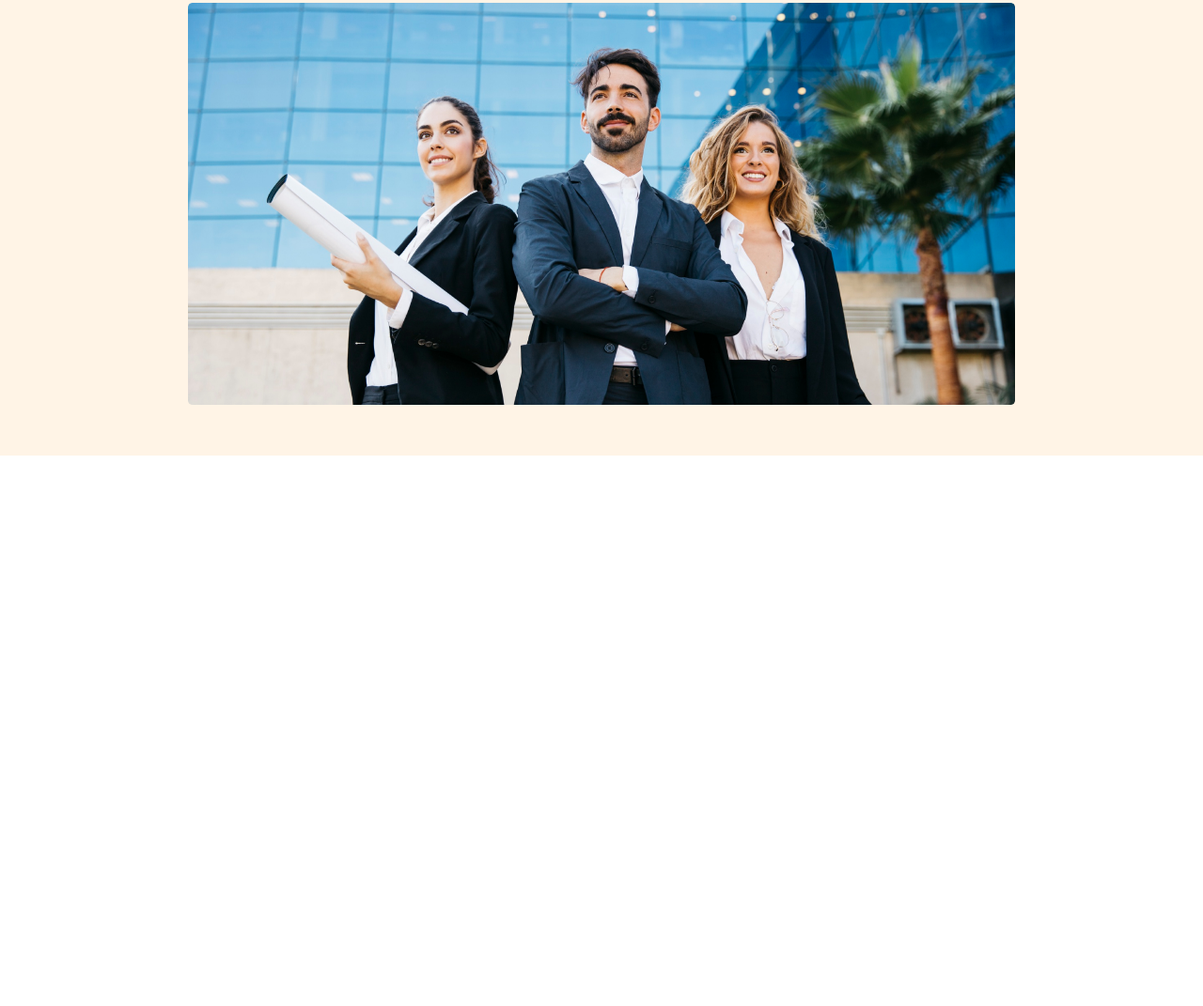
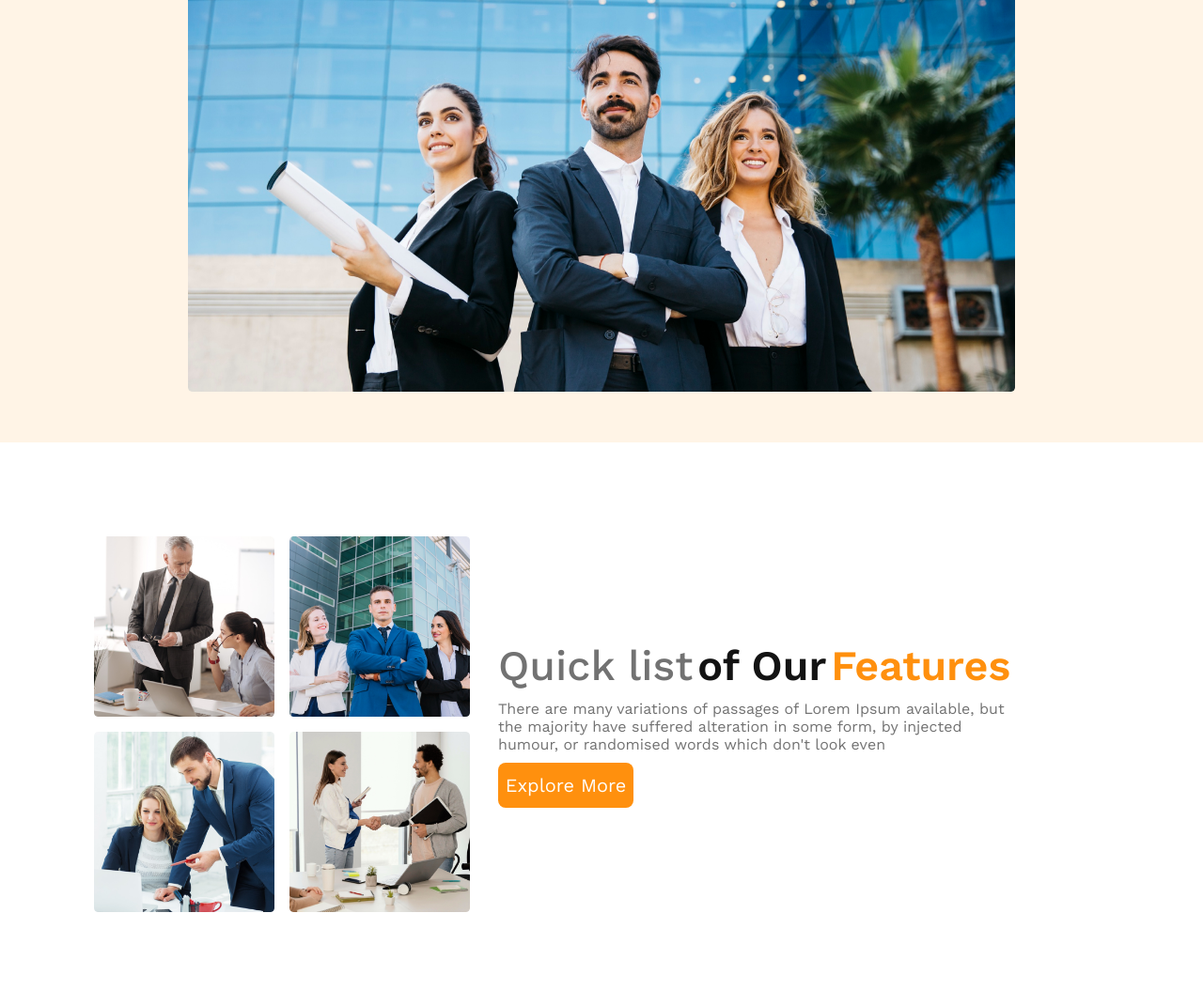
Before and after one commit to roksana35/Module-9, a plain HTML site: page index.html in a window 1280 px wide. Shown: the part 487-1558 px from the top of the page at 94% size. Before the commit the page ends 972 px from the top, so only its background shows below. Drawn offline with nearby package versions, Linux system fonts and the light colour scheme.

Commit message:
add card section

```diff
--- a/index.html
+++ b/index.html
@@ -28,6 +28,21 @@
 
     </header>
     <main>
+        <section>
+            <div class="card">
+                <img src="images/team1.png" alt="">
+                <img src="images/team2.png" alt="">
+                <img src="images/team3.png" alt="">
+                <img src="images/team4.png" alt="">
+            </div>
+            <div class="card-text">
+                <h4 class="card-title"><span class="quick-list">Quick list</span> <span class="OUR">of Our</span>
+                    <span class="feature">Features</span></h4>
+                <p class="card-describtion">There are many variations of passages of Lorem Ipsum available, but the majority have suffered alteration in some form, by injected humour, or randomised words which don't look even</p>
+                <button class="btn">Explore More</button>
+            </div>
+
+        </section>
 
     </main>
     <footer>
--- a/style.css
+++ b/style.css
@@ -4,6 +4,10 @@
     margin: 0;
     padding: 0;
     box-sizing: border-box;
+}
+img{
+    width: 100%;
+    height: 100%;
 }
 /* header section */
 header{
@@ -56,7 +60,7 @@ nav li a{
 
 }
 .btn{
-height: 3.9rem;
+height: 3rem;
 width: 9rem;
 
 border-radius: 8px;
@@ -69,6 +73,57 @@ font-size: 1.25rem;
 .banner img{
     width: 100%;
 }
+main{
+    max-width: 1440px;
+    margin: 0 auto;
+}
+section{
+    display: flex;
+    gap: 30px;
+    align-items: center;
+    padding: 100px;
+
+}
+.card{
+    display: grid;
+    grid-template-columns: repeat(2,1fr);
+    gap: 1rem;
+}
+.card img{
+    width: 12rem;
+}
+.card-text{
+    margin-right: 6rem;
+}
+.quick-list{
+    color: var(--Dark-03, #727272);
+    font-weight: 500;
+    font-size: 2.8rem;
+
+}
+.OUR{
+    color: var(--Dark-01, #131313);
+    font-weight: 700;
+    font-size: 2.8rem;
+}
+.feature{
+    color: #FF900E;
+    font-weight: 700;
+    font-size: 2.8rem;
+}
+.card-title{
+    margin-bottom: 10px;
+}
+.card-describtion{
+    margin-bottom: 10px;
+    color: var(--Dark-03, #727272);
+    font-weight: 400;
+    font-size: 1rem;
+}
+
+
+
+
 @media screen and (max-width:576px) {
     header{
         padding: 20px;
```
